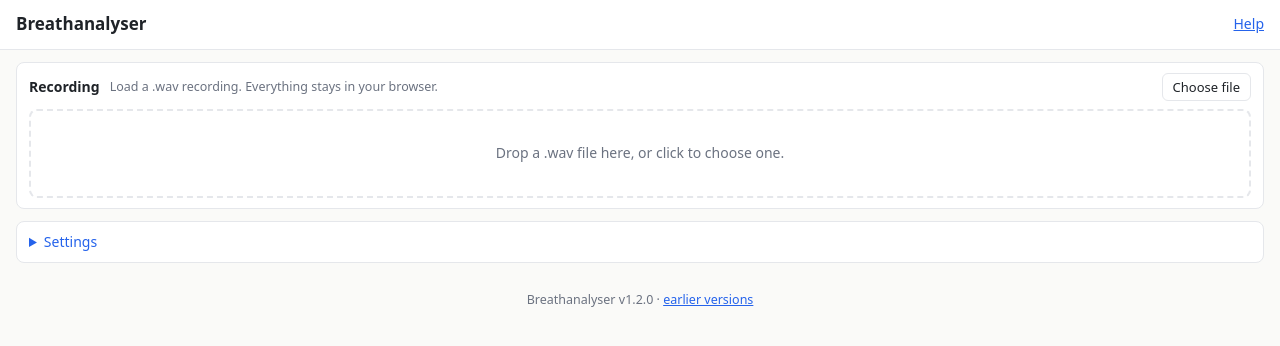
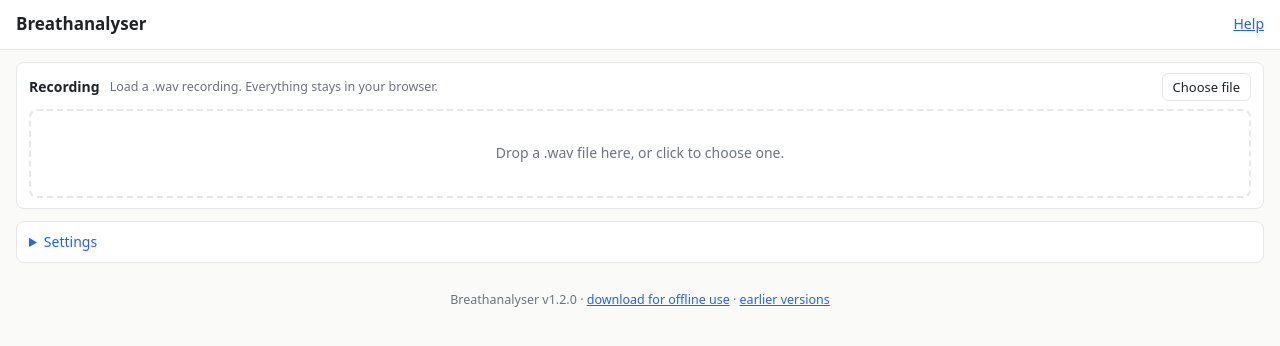
Before and after one commit to jonasprobst/rel-breathanalyser, a plain HTML site: page index.html in a window 1280 px wide. Drawn offline with Linux system fonts and the light colour scheme.

Commit message:
Add "download for offline use" link to the footer
One click saves the running version as breathanalyser-v<VERSION>.html.
Shown only on the website (not in downloaded copies or frames). README,
architecture, decisions and CLAUDE.md updated.

Co-Authored-By: Claude Opus 5.5 <noreply@anthropic.com>
Claude-Session: https://claude.ai/code/session_01EmUmEmxeZFM4f3Mp6uoB1k

```diff
--- a/index.html
+++ b/index.html
@@ -150,7 +150,7 @@
     </details>
   </div>
 </main>
-<footer>Breathanalyser <span id="ver"></span> · <a href="https://github.com/jonasprobst/rel-breathanalyser/releases" target="_blank" rel="noopener">earlier versions</a></footer>
+<footer>Breathanalyser <span id="ver"></span><span id="dlWrap" style="display:none"> · <a id="dlSelf" href="#" title="Save this version as one HTML file. Open it in a browser to use the app without internet.">download for offline use</a></span> · <a href="https://github.com/jonasprobst/rel-breathanalyser/releases" target="_blank" rel="noopener">earlier versions</a></footer>
 
 <script id="core">
 // ---------- Pure signal-processing core (no DOM) ----------
@@ -620,6 +620,10 @@ document.addEventListener('keydown',e=>{if(!D||/INPUT|SELECT|TEXTAREA/.test(docu
 function resize(){drawAll();}
 window.addEventListener('resize',resize);
 $('blind').checked=blind;$('ver').textContent='v'+VERSION;$('detSet').style.display='none';
+// offline download: only on the website (a downloaded copy is already offline; inside a frame downloads may be blocked).
+// Re-downloads this same page from the site, only when clicked; no recording data is involved.
+{let top=true;try{top=window.top===window;}catch(e){top=false;}
+  if(/^https?:$/.test(location.protocol)&&top){const a=$('dlSelf');a.href=location.href.split('#')[0];a.download=`breathanalyser-v${VERSION}.html`;$('dlWrap').style.display='';}}
 try{const ro=new ResizeObserver(()=>{if(D)drawAll();});ro.observe($('app'));}catch(e){}
 </script>
 </body>
```
Also changed, not shown: 4 other files.
